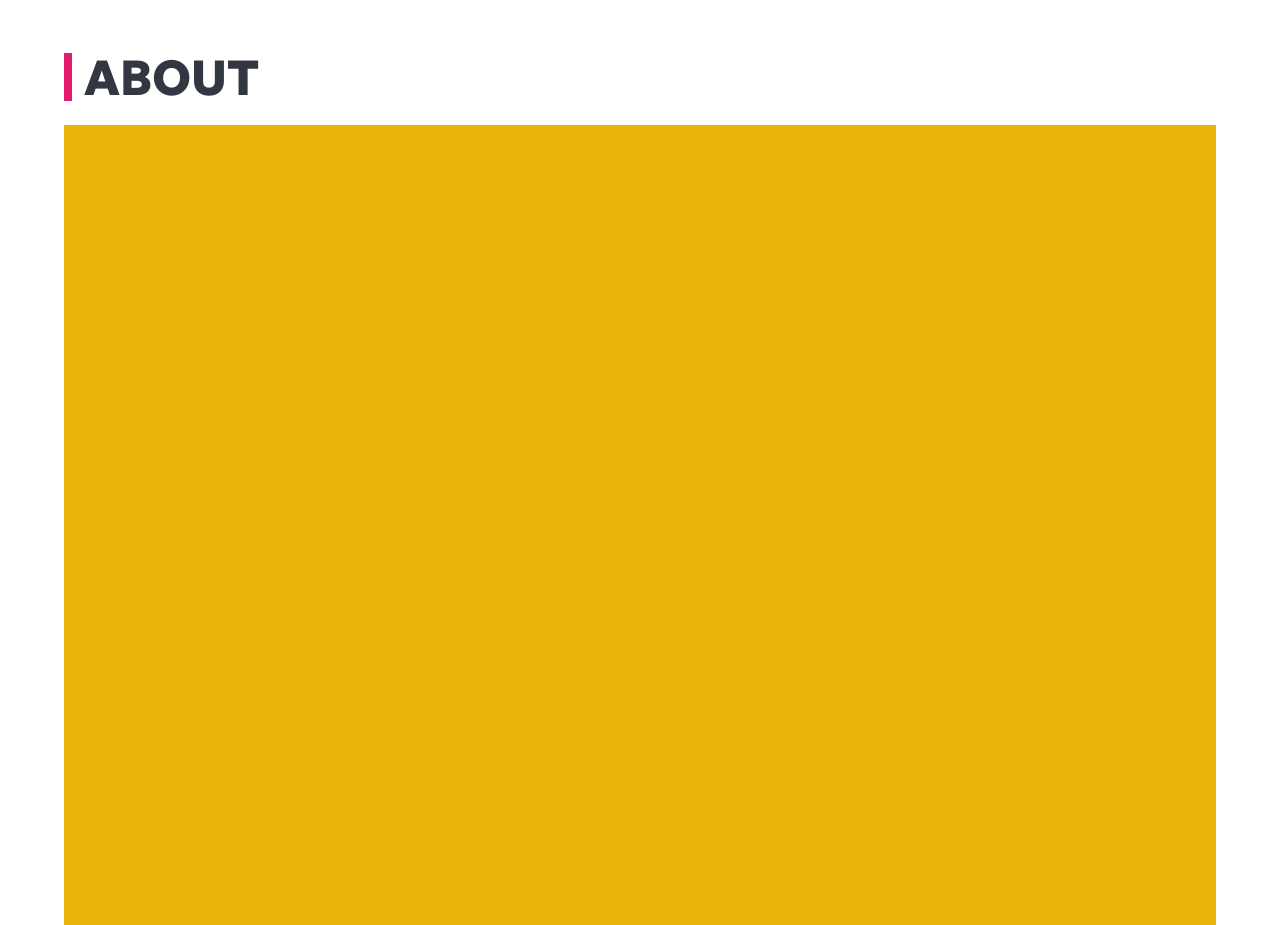
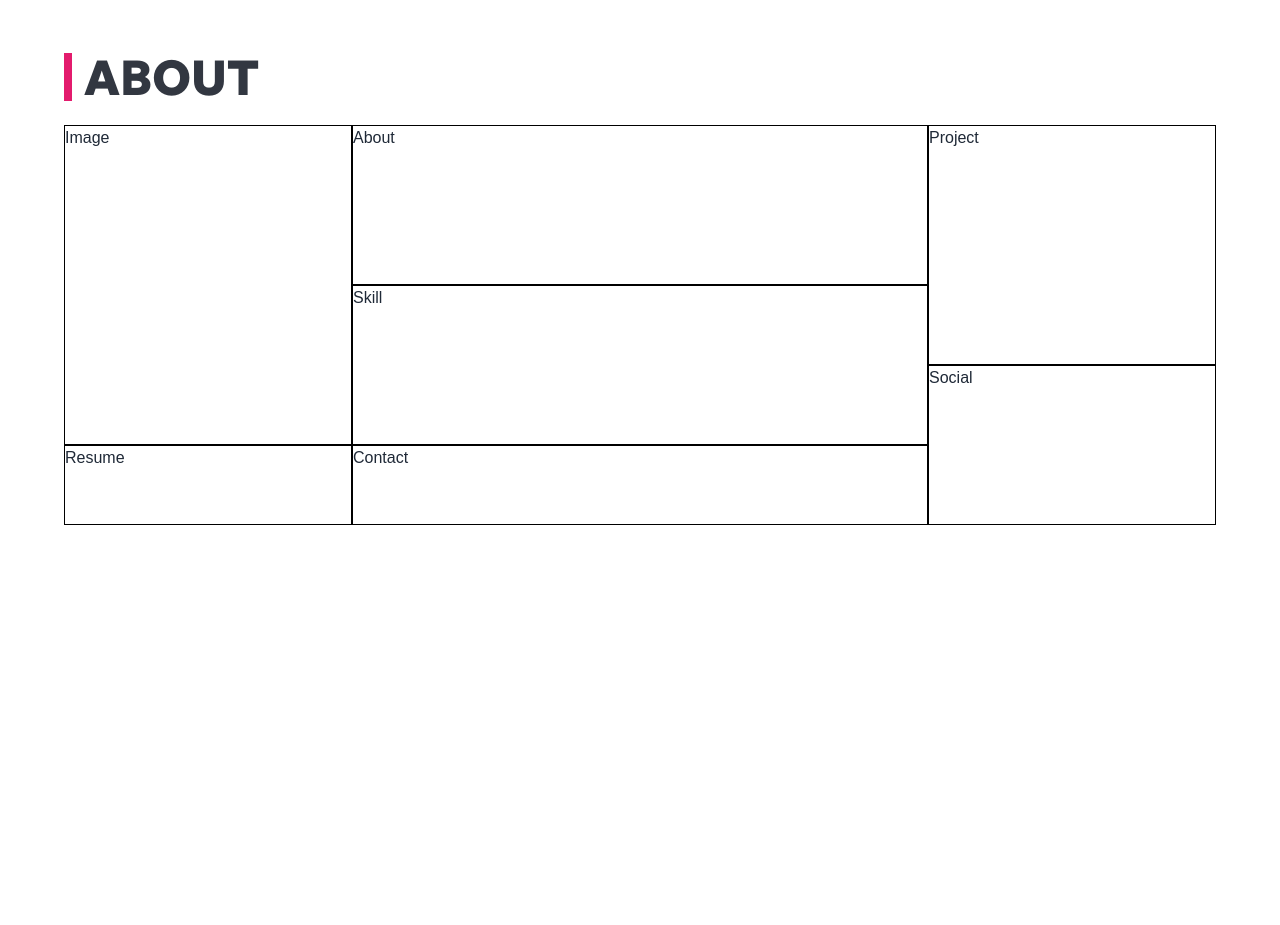
Before and after one commit to ornob90/TowfiqsPortfolio, a React (Vite) app: page / in a window 1280 px wide. Shown: the part 880-1805 px from the top of the page. After the commit the page ends 1453 px from the top, so only its background shows below. Built offline with nearby package versions, Linux system fonts and the light colour scheme.

Commit message:
about section grid layout design complete

```diff
--- a/src/Sections/About/About.jsx
+++ b/src/Sections/About/About.jsx
@@ -6,7 +6,42 @@ const About = () => {
   return (
     <Container>
       <SectionHeader name="ABOUT" />
-      <div className="bg-yellow-500 h-screen"></div>
+      <div className="min-h-[400px] grid grid-cols-8 grid-rows-10 grid-flow-row-dense mb-12">
+        {/* image cell */}
+        <div className="border border-black col-span-2 row-span-8 image">
+          Image
+        </div>
+
+        {/* about cell */}
+        <div className="border border-black col-span-4 row-span-4 about">
+          About
+        </div>
+
+        {/* project cell */}
+        <div className="border border-black col-span-2 row-span-6 project">
+          Project
+        </div>
+
+        {/* skill cell */}
+        <div className="border border-black col-span-4 row-span-4 skills">
+          Skill
+        </div>
+
+        {/* social cell */}
+        <div className="border border-black col-span-2 row-span-4 social">
+          Social
+        </div>
+
+        {/* resume cell */}
+        <div className="border border-black col-span-2 row-span-2 resume">
+          Resume
+        </div>
+
+        {/* contact cell */}
+        <div className="border border-black col-span-4 row-span-2 contact">
+          Contact
+        </div>
+      </div>
     </Container>
   );
 };
--- a/src/index.css
+++ b/src/index.css
@@ -43,4 +43,32 @@
 
     background-size: cover;
   } */
+
+  .image {
+    grid-area: 1 / 1 / 9 / 3;
+  }
+
+  .about {
+    grid-area: 1 / 3 / 5 / 7;
+  }
+
+  .project {
+    grid-area: 1 / 7 / 7 / 9;
+  }
+
+  .skills {
+    grid-area: 5 / 3 / 9 / 7;
+  }
+
+  .resume {
+    grid-area: 9 / 1 / 11 / 3;
+  }
+
+  .contact {
+    grid-area: 9 / 3 / 11 / 7;
+  }
+
+  .social {
+    grid-area: 7 / 7 / 11 / 9;
+  }
 }
```
